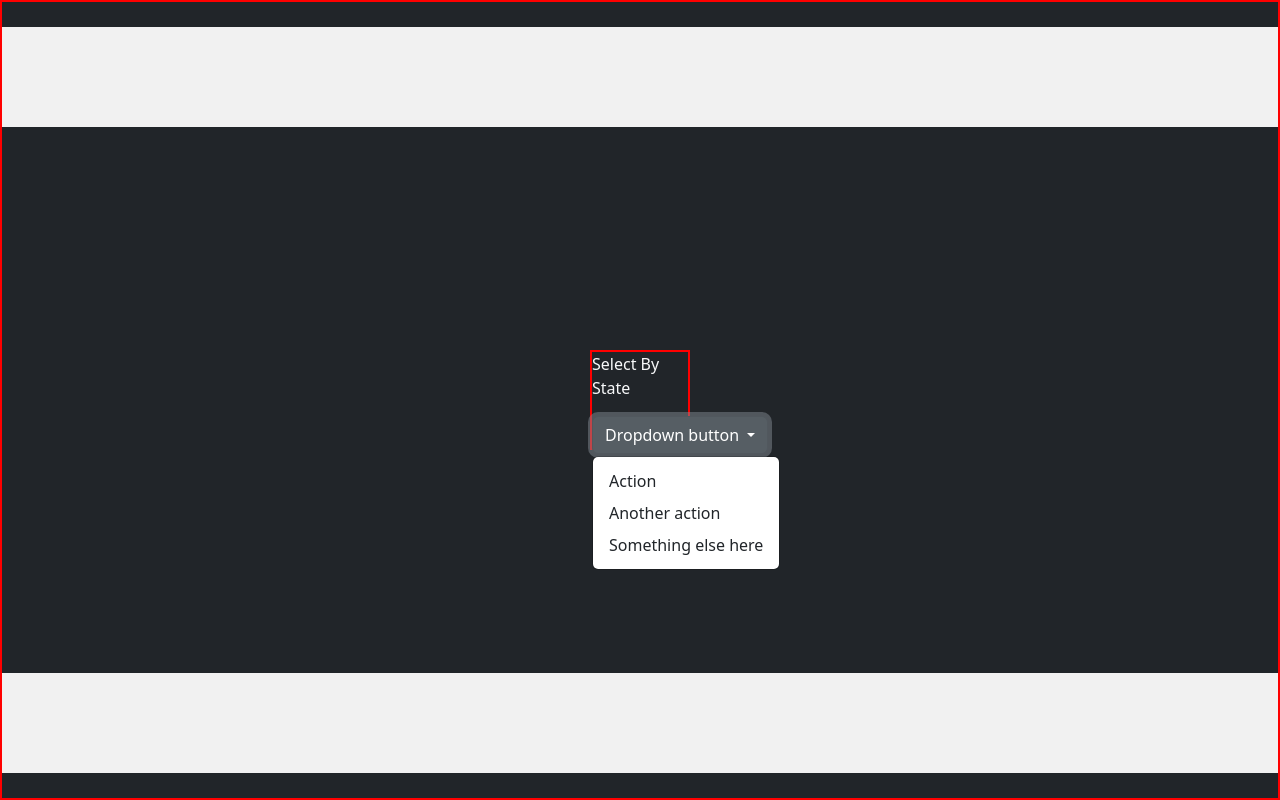
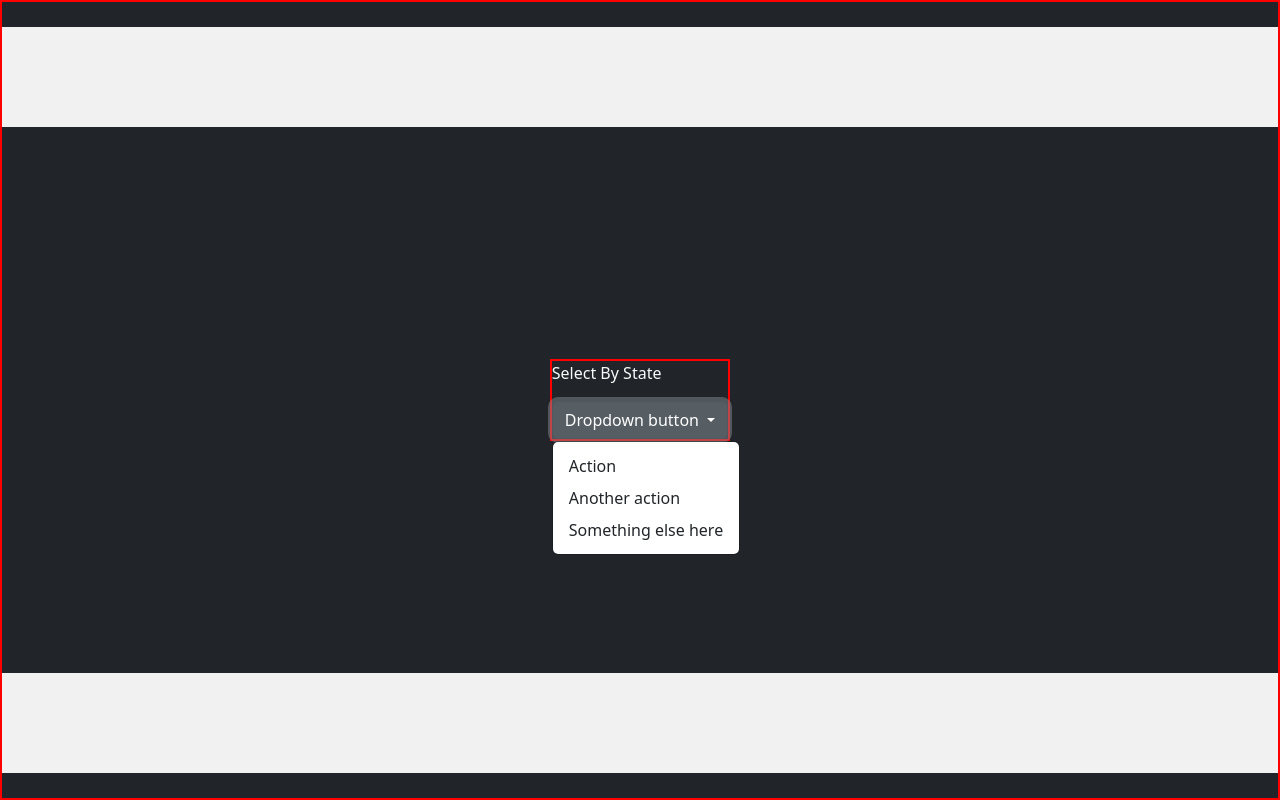
Before and after one commit to Cameronjs222/palestine_post, a Flask app: template flask_app/Templates/search.html in a window 1280 px wide, after a click on "Dropdown button". Run offline with Flask 3, Linux system fonts and the light colour scheme; the template is opened without the code that fills it, so the values that code supplies are empty.

Commit message:
modified .selection

```diff
--- a/flask_app/Static/style.css
+++ b/flask_app/Static/style.css
@@ -1,7 +1,8 @@
 .selection {
     border: 2px solid red;
-    height: 100px;
-    width: 100px;
+    display: flex;
+    align-items: end;
+    gap: 10px;
 }
 
 
@@ -32,3 +33,21 @@
     width: 100%;
     margin: 25px;
 }
+
+.dropdown-menu {
+    max-height: 25vh;
+    overflow-y: auto;
+}
+
+#myInput {
+    box-sizing: border-box;
+    background-image: url('searchicon.png');
+    background-position: 14px 12px;
+    background-repeat: no-repeat;
+    font-size: 16px;
+    padding: 14px 20px 12px 45px;
+    border: none;
+    border-bottom: 1px solid #ddd;
+  }
+
+  #myInput:focus {outline: 3px solid #ddd;}
```
